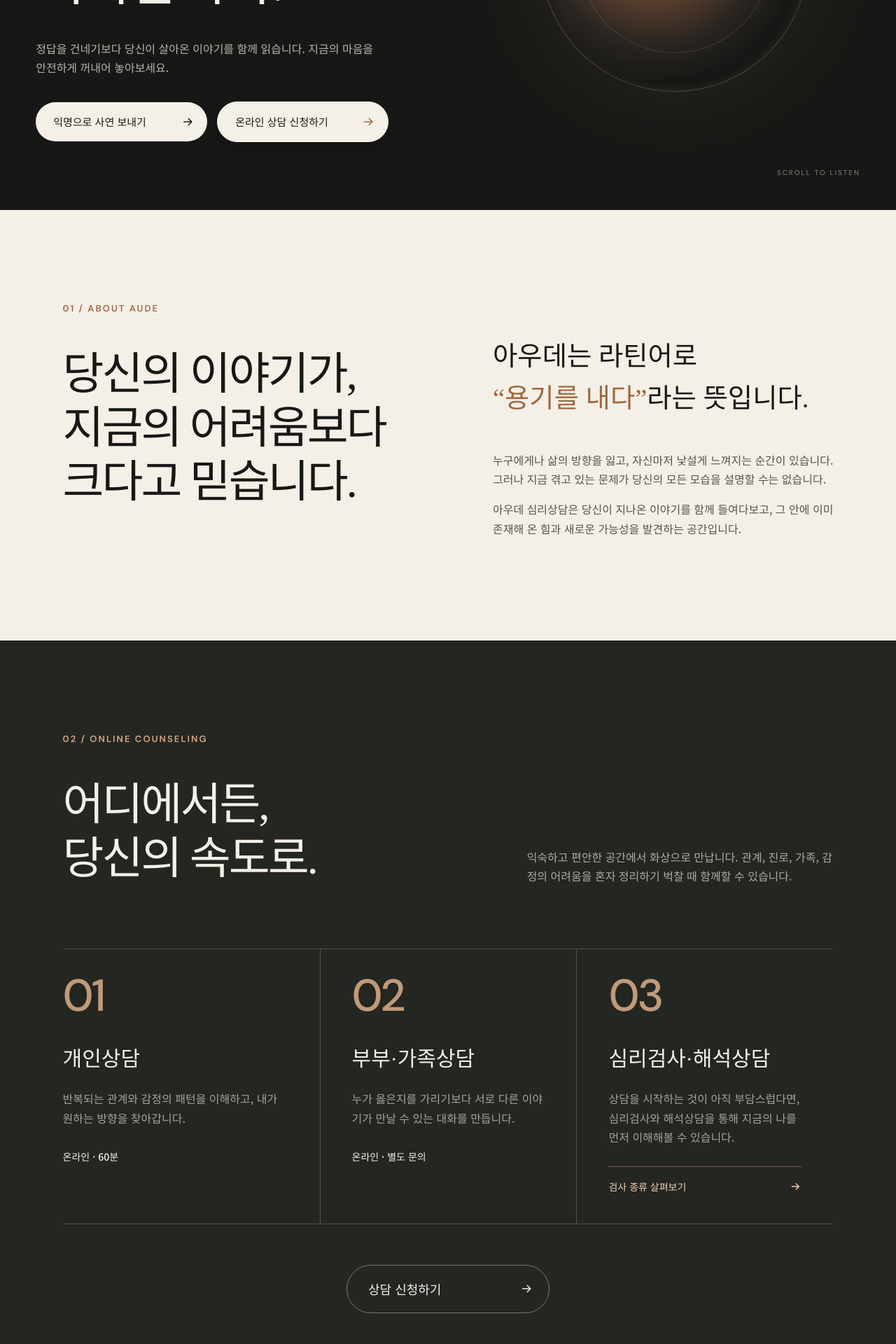
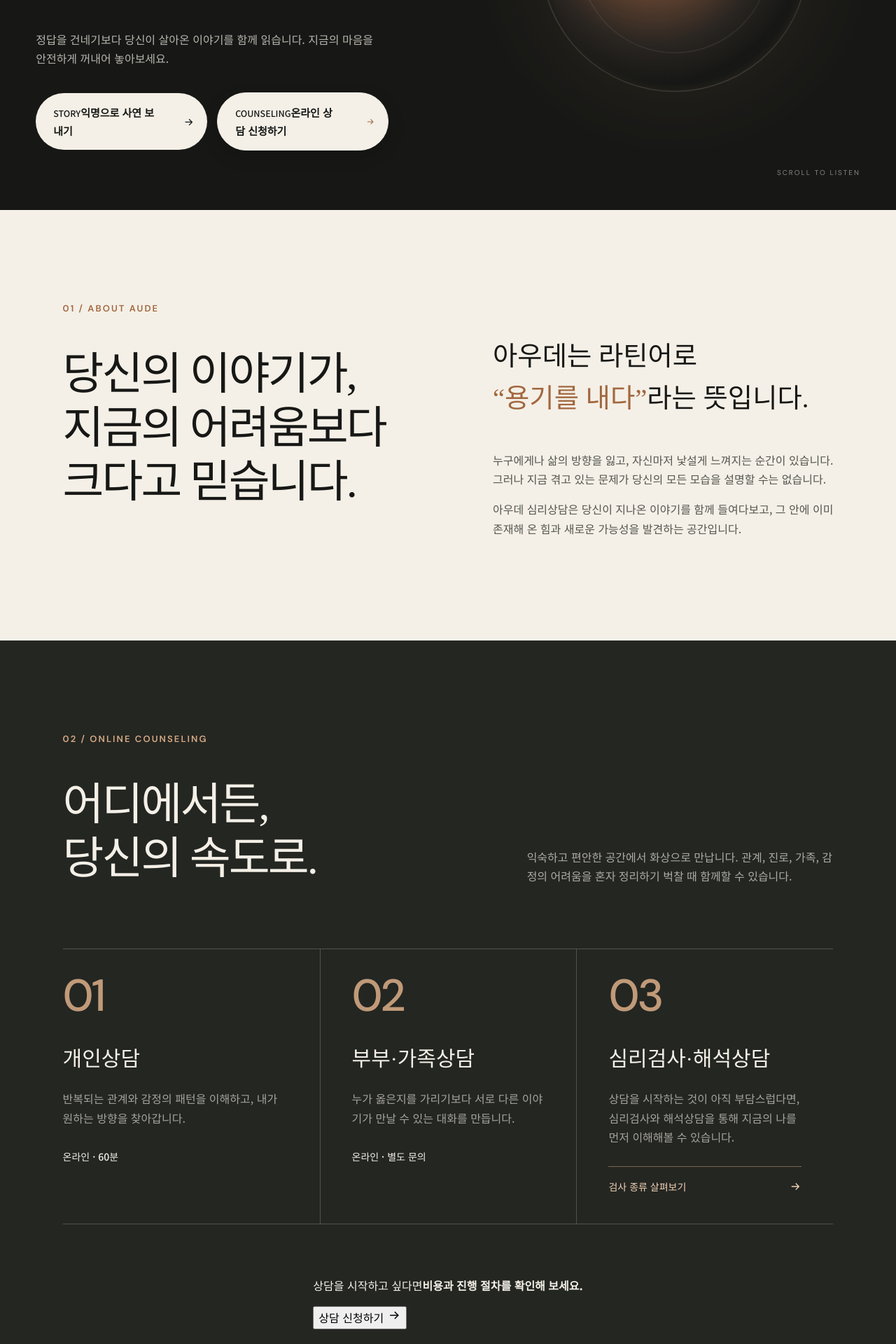
Before and after one commit to oups1004-sketch/aude-counseling, a Next.js app: page / in a window 1280 px wide. Shown: the part 500-2420 px from the top of the page at 70% size. Built offline with nearby package versions, Linux system fonts and the light colour scheme.

Commit message:
Refine hero choices and emphasize counseling application

```diff
--- a/app/page.tsx
+++ b/app/page.tsx
@@ -103,8 +103,12 @@ export default function Home() {
           <h1>말하는 순간,<br />이야기는 달라지기<br />시작합니다.</h1>
           <p className="heroText">정답을 건네기보다 당신이 살아온 이야기를 함께 읽습니다. 지금의 마음을 안전하게 꺼내어 놓아보세요.</p>
           <div className="heroActions">
-            <a className="primaryButton heroChoice" href="#story">익명으로 사연 보내기 <ArrowIcon /></a>
-            <a className="secondaryButton heroChoice" href="#counseling">온라인 상담 신청하기 <ArrowIcon /></a>
+            <a className="primaryButton heroChoice" href="#story">
+              <span className="heroChoiceCopy"><small>STORY</small><strong>익명으로 사연 보내기</strong></span><ArrowIcon />
+            </a>
+            <a className="secondaryButton heroChoice" href="#counseling">
+              <span className="heroChoiceCopy"><small>COUNSELING</small><strong>온라인 상담 신청하기</strong></span><ArrowIcon />
+            </a>
           </div>
         </div>
         <div className="heroArt" aria-hidden="true">
@@ -140,7 +144,10 @@ export default function Home() {
         </div>
 
         <div className="counselingCta">
-          <button className="outlineButton" type="button" onClick={() => setCounselingModalOpen(true)}>상담 신청하기 <ArrowIcon /></button>
+          <div className="counselingCtaInner">
+            <p><span>상담을 시작하고 싶다면</span><strong>비용과 진행 절차를 확인해 보세요.</strong></p>
+            <button className="counselingApplyButton" type="button" onClick={() => setCounselingModalOpen(true)}>상담 신청하기 <ArrowIcon /></button>
+          </div>
         </div>
       </section>
 
```
